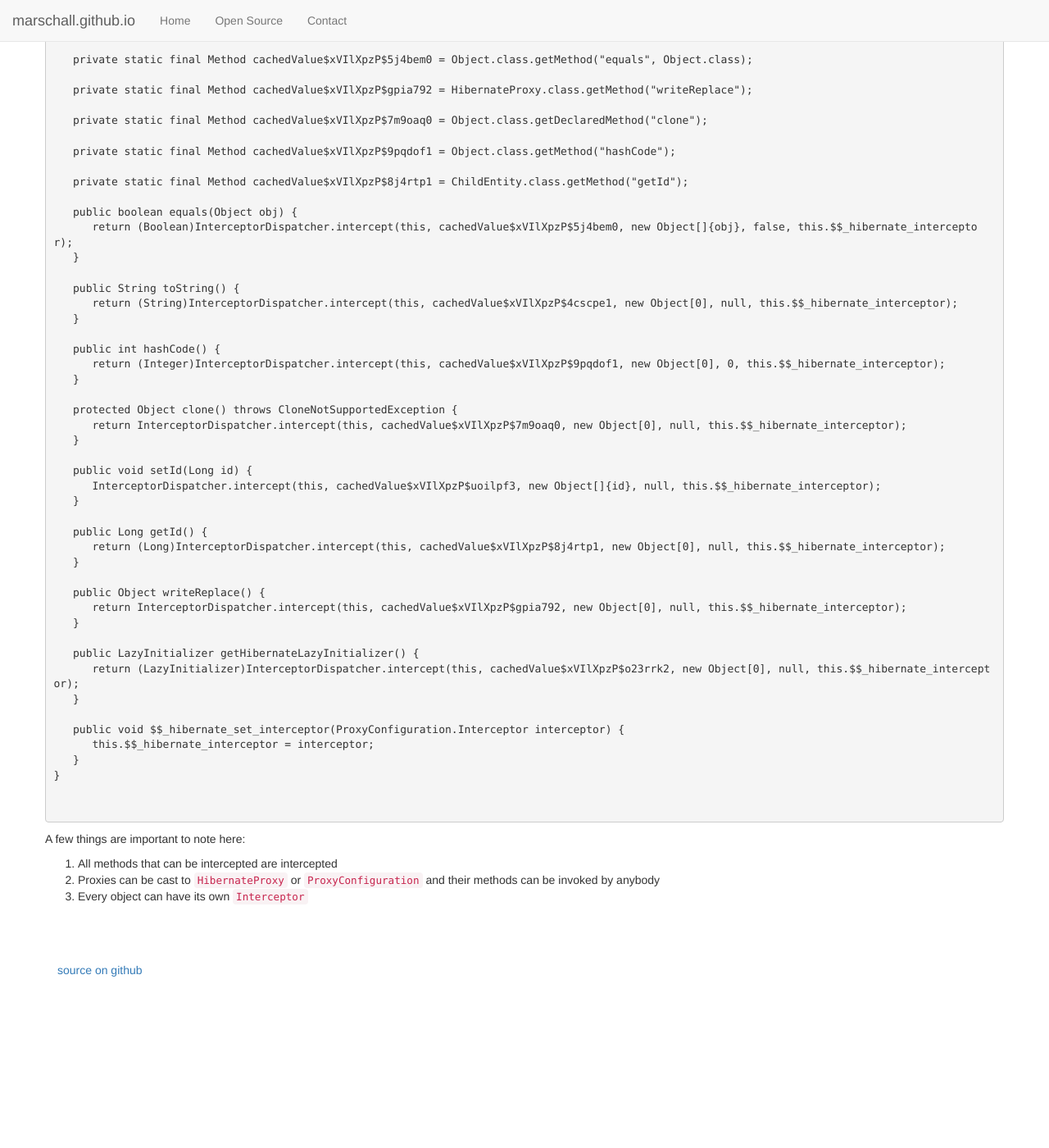
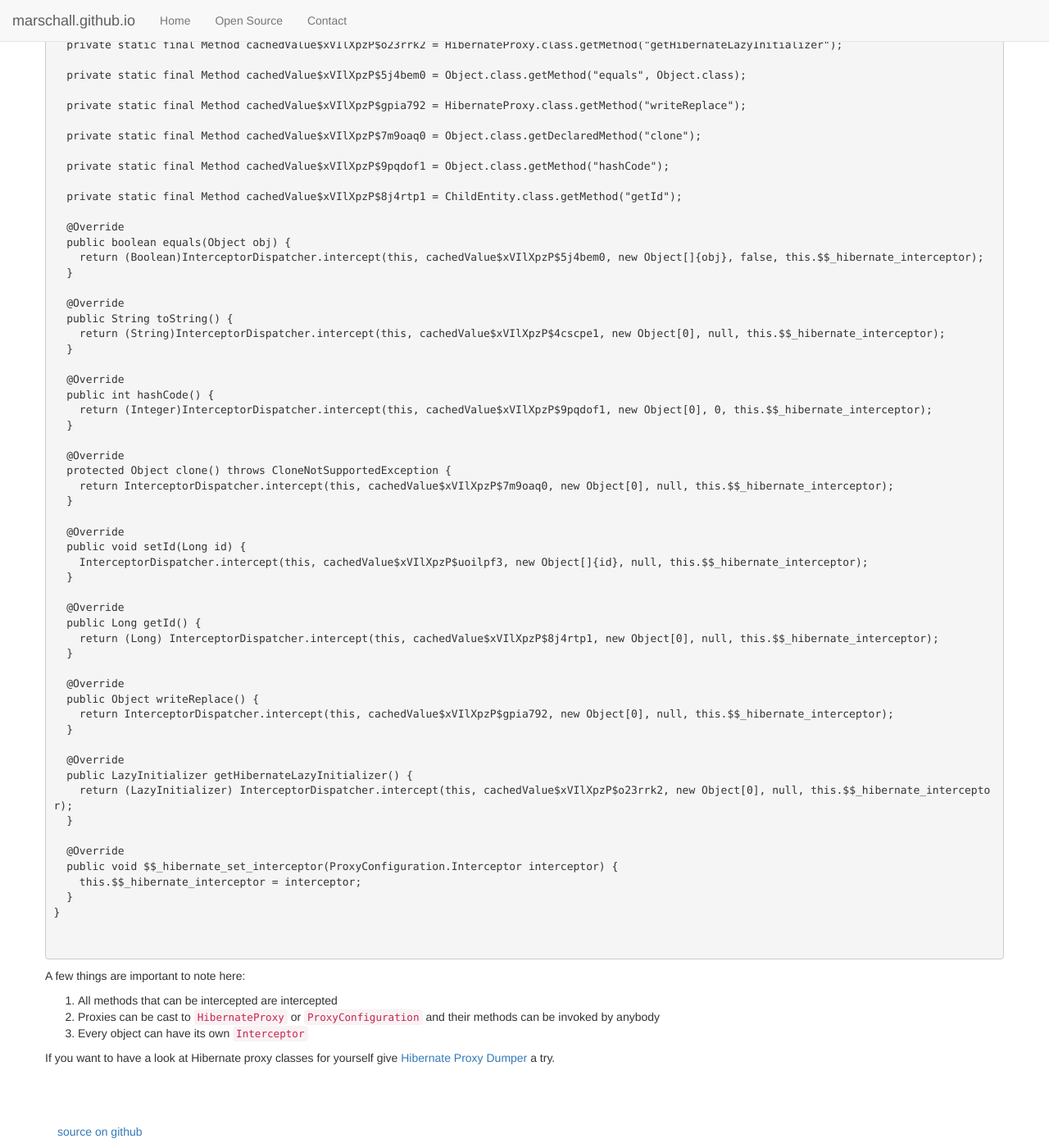
Before and after one commit to marschall/marschall.github.com, a Jekyll site: the page built from _posts/2023-12-02-hibernate-proxy-anatomy.md, in a window 1280 px wide and 1400 px high, scrolled down 523 px. Shown: the whole window at 82% size. Built offline with Jekyll 4.4.1, drawn with Linux system fonts in a browser that asks for light colours; before the commit the page ends 1726 px from its top, so only the background shows below that.

Commit message:
better formatting

````diff
--- a/_posts/2023-12-02-hibernate-proxy-anatomy.md
+++ b/_posts/2023-12-02-hibernate-proxy-anatomy.md
@@ -8,9 +8,9 @@ title: Anatomy of a Hibernate Proxy
 A Hibernate proxy class
 
 - extends the entity class
-- implements <a href="https://docs.jboss.org/hibernate/orm/current/javadocs/org/hibernate/proxy/HibernateProxy.html">org.hibernate.proxy.HibernateProxy</a>
-- implements <a href="https://docs.jboss.org/hibernate/orm/current/javadocs/org/hibernate/proxy/ProxyConfiguration.html">org.hibernate.proxy.ProxyConfiguration</a>
-- has a field of type <a href="https://docs.jboss.org/hibernate/orm/current/javadocs/org/hibernate/proxy/ProxyConfiguration.Interceptor.html">org.hibernate.proxy.ProxyConfiguration.Interceptor</a>
+- implements [org.hibernate.proxy.HibernateProxy](https://docs.jboss.org/hibernate/orm/current/javadocs/org/hibernate/proxy/HibernateProxy.html)
+- implements [org.hibernate.proxy.ProxyConfiguration](https://docs.jboss.org/hibernate/orm/current/javadocs/org/hibernate/proxy/ProxyConfiguration.html)
+- has a field of type [org.hibernate.proxy.ProxyConfiguration.Interceptor](https://docs.jboss.org/hibernate/orm/current/javadocs/org/hibernate/proxy/ProxyConfiguration.Interceptor.html)
 - has a `static final` field of type `java.lang.reflect.Method` for every superclass method
 - routes all methods to <a href="https://docs.jboss.org/hibernate/orm/current/javadocs/org/hibernate/proxy/ProxyConfiguration.InterceptorDispatcher.html#intercept(java.lang.Object,java.lang.reflect.Method,java.lang.Object%5B%5D,java.lang.Object,org.hibernate.proxy.ProxyConfiguration.Interceptor)">org.hibernate.proxy.ProxyConfiguration.InterceptorDispatcher#intercept</a> which then dispatches to <a href="https://docs.jboss.org/hibernate/orm/current/javadocs/org/hibernate/proxy/ProxyConfiguration.Interceptor.html#intercept(java.lang.Object,java.lang.reflect.Method,java.lang.Object%5B%5D)">org.hibernate.proxy.ProxyConfiguration.Interceptor#intercept</a>
 
@@ -20,59 +20,69 @@ the generated proxy class looks like this
 
 ```java
 public class EntityClass$HibernateProxy$iPrgCr9u extends EntityClass implements HibernateProxy, ProxyConfiguration {
-   private ProxyConfiguration.Interceptor $$_hibernate_interceptor;
 
-   private static final Method cachedValue$xVIlXpzP$4cscpe1 = Object.class.getMethod("toString");
+  private ProxyConfiguration.Interceptor $$_hibernate_interceptor;
 
-   private static final Method cachedValue$xVIlXpzP$uoilpf3 = ChildEntity.class.getMethod("setId", Long.class);
+  private static final Method cachedValue$xVIlXpzP$4cscpe1 = Object.class.getMethod("toString");
 
-   private static final Method cachedValue$xVIlXpzP$o23rrk2 = HibernateProxy.class.getMethod("getHibernateLazyInitializer");
+  private static final Method cachedValue$xVIlXpzP$uoilpf3 = ChildEntity.class.getMethod("setId", Long.class);
 
-   private static final Method cachedValue$xVIlXpzP$5j4bem0 = Object.class.getMethod("equals", Object.class);
+  private static final Method cachedValue$xVIlXpzP$o23rrk2 = HibernateProxy.class.getMethod("getHibernateLazyInitializer");
 
-   private static final Method cachedValue$xVIlXpzP$gpia792 = HibernateProxy.class.getMethod("writeReplace");
+  private static final Method cachedValue$xVIlXpzP$5j4bem0 = Object.class.getMethod("equals", Object.class);
 
-   private static final Method cachedValue$xVIlXpzP$7m9oaq0 = Object.class.getDeclaredMethod("clone");
+  private static final Method cachedValue$xVIlXpzP$gpia792 = HibernateProxy.class.getMethod("writeReplace");
 
-   private static final Method cachedValue$xVIlXpzP$9pqdof1 = Object.class.getMethod("hashCode");
+  private static final Method cachedValue$xVIlXpzP$7m9oaq0 = Object.class.getDeclaredMethod("clone");
 
-   private static final Method cachedValue$xVIlXpzP$8j4rtp1 = ChildEntity.class.getMethod("getId");
+  private static final Method cachedValue$xVIlXpzP$9pqdof1 = Object.class.getMethod("hashCode");
 
-   public boolean equals(Object obj) {
-      return (Boolean)InterceptorDispatcher.intercept(this, cachedValue$xVIlXpzP$5j4bem0, new Object[]{obj}, false, this.$$_hibernate_interceptor);
-   }
+  private static final Method cachedValue$xVIlXpzP$8j4rtp1 = ChildEntity.class.getMethod("getId");
 
-   public String toString() {
-      return (String)InterceptorDispatcher.intercept(this, cachedValue$xVIlXpzP$4cscpe1, new Object[0], null, this.$$_hibernate_interceptor);
-   }
+  @Override
+  public boolean equals(Object obj) {
+    return (Boolean)InterceptorDispatcher.intercept(this, cachedValue$xVIlXpzP$5j4bem0, new Object[]{obj}, false, this.$$_hibernate_interceptor);
+  }
 
-   public int hashCode() {
-      return (Integer)InterceptorDispatcher.intercept(this, cachedValue$xVIlXpzP$9pqdof1, new Object[0], 0, this.$$_hibernate_interceptor);
-   }
+  @Override
+  public String toString() {
+    return (String)InterceptorDispatcher.intercept(this, cachedValue$xVIlXpzP$4cscpe1, new Object[0], null, this.$$_hibernate_interceptor);
+  }
 
-   protected Object clone() throws CloneNotSupportedException {
-      return InterceptorDispatcher.intercept(this, cachedValue$xVIlXpzP$7m9oaq0, new Object[0], null, this.$$_hibernate_interceptor);
-   }
+  @Override
+  public int hashCode() {
+    return (Integer)InterceptorDispatcher.intercept(this, cachedValue$xVIlXpzP$9pqdof1, new Object[0], 0, this.$$_hibernate_interceptor);
+  }
 
-   public void setId(Long id) {
-      InterceptorDispatcher.intercept(this, cachedValue$xVIlXpzP$uoilpf3, new Object[]{id}, null, this.$$_hibernate_interceptor);
-   }
+  @Override
+  protected Object clone() throws CloneNotSupportedException {
+    return InterceptorDispatcher.intercept(this, cachedValue$xVIlXpzP$7m9oaq0, new Object[0], null, this.$$_hibernate_interceptor);
+  }
 
-   public Long getId() {
-      return (Long)InterceptorDispatcher.intercept(this, cachedValue$xVIlXpzP$8j4rtp1, new Object[0], null, this.$$_hibernate_interceptor);
-   }
+  @Override
+  public void setId(Long id) {
+    InterceptorDispatcher.intercept(this, cachedValue$xVIlXpzP$uoilpf3, new Object[]{id}, null, this.$$_hibernate_interceptor);
+  }
 
-   public Object writeReplace() {
-      return InterceptorDispatcher.intercept(this, cachedValue$xVIlXpzP$gpia792, new Object[0], null, this.$$_hibernate_interceptor);
-   }
+  @Override
+  public Long getId() {
+    return (Long) InterceptorDispatcher.intercept(this, cachedValue$xVIlXpzP$8j4rtp1, new Object[0], null, this.$$_hibernate_interceptor);
+  }
 
-   public LazyInitializer getHibernateLazyInitializer() {
-      return (LazyInitializer)InterceptorDispatcher.intercept(this, cachedValue$xVIlXpzP$o23rrk2, new Object[0], null, this.$$_hibernate_interceptor);
-   }
+  @Override
+  public Object writeReplace() {
+    return InterceptorDispatcher.intercept(this, cachedValue$xVIlXpzP$gpia792, new Object[0], null, this.$$_hibernate_interceptor);
+  }
 
-   public void $$_hibernate_set_interceptor(ProxyConfiguration.Interceptor interceptor) {
-      this.$$_hibernate_interceptor = interceptor;
-   }
+  @Override
+  public LazyInitializer getHibernateLazyInitializer() {
+    return (LazyInitializer) InterceptorDispatcher.intercept(this, cachedValue$xVIlXpzP$o23rrk2, new Object[0], null, this.$$_hibernate_interceptor);
+  }
+
+  @Override
+  public void $$_hibernate_set_interceptor(ProxyConfiguration.Interceptor interceptor) {
+    this.$$_hibernate_interceptor = interceptor;
+  }
 }
 
 
@@ -83,3 +93,5 @@ A few things are important to note here:
 1. All methods that can be intercepted are intercepted
 1. Proxies can be cast to `HibernateProxy` or `ProxyConfiguration` and their methods can be invoked by anybody
 1. Every object can have its own `Interceptor`
+
+If you want to have a look at Hibernate proxy classes for yourself give [Hibernate Proxy Dumper](https://github.com/marschall/hibernate-proxy-dumper) a try.
````
